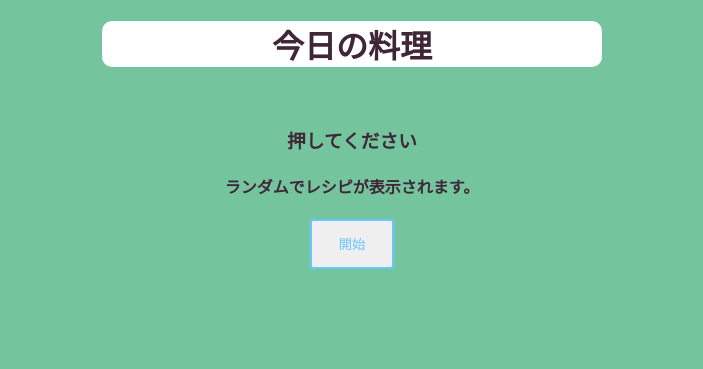
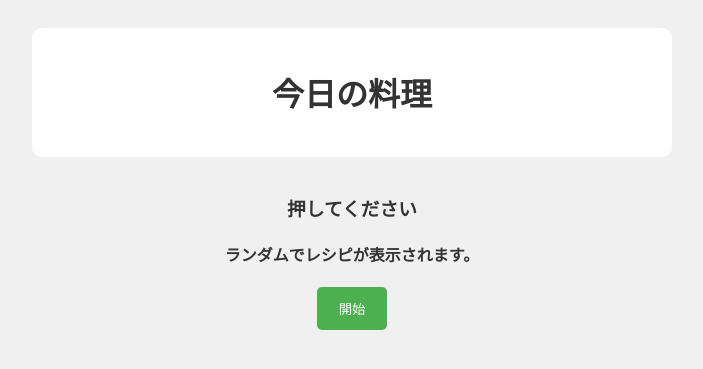
Before and after one commit to toru-onodera/toru_portfolio, a Flask app: page / in a window 1280 px wide. Shown: the top 369 px of the page, without its empty margins (288-991 px from the left). Run offline with Flask 3, Linux system fonts and the light colour scheme.

Commit message:
Update stylesheet.css

```diff
--- a/randomRecipe/static/stylesheet.css
+++ b/randomRecipe/static/stylesheet.css
@@ -1,41 +1,46 @@
+/* ページ全体のスタイル */
 body {
     text-align: center;
-    font-family: sans-serif;
-    background-color: #74c59e;
-    color: #402737;
+    font-family: Arial, sans-serif;
+    background-color: #f0f0f0;
+    color: #333;
+    padding: 20px;
 }
 
-
+/* ヘッダーのスタイル */
 header {
-    display: block;
+    background-color: #fff;
     border-radius: 10px;
-    background-color: #fff;
-    margin:  0 auto;
-    width: 500px;
-    height: auto;
+    margin: 0 auto;
+    width: 80%;
+    max-width: 600px;
+    padding: 20px;
 }
 
+/* データ部分のスタイル */
 .data {
-    display: block;
+    background-color: #fff;
     border-radius: 10px;
-    background-color: #fff;
-    margin:  0 auto;
-    width: 800px;
-    height: auto;
+    margin: 20px auto;
+    width: 80%;
+    max-width: 800px;
+    padding: 20px;
 }
 
-/* ボタン */
+/* ボタンのスタイル */
 .btn-flat-border {
     display: inline-block;
-    padding: 1em 2em;
+    padding: 10px 20px;
     text-decoration: none;
-    color: #67c5ff;
-    border: solid 2px #67c5ff;
-    border-radius: 3px;
-    transition: .4s;
+    color: #fff;
+    background-color: #4CAF50;
+    border: solid 2px #4CAF50;
+    border-radius: 5px;
+    transition: background-color 0.3s, color 0.3s;
 }
 
 .btn-flat-border:hover {
-    background: #67c5ff;
-    color: white;
+    background: #45a049;
+    border-color: #45a049;
+    color: #fff;
 }
```
